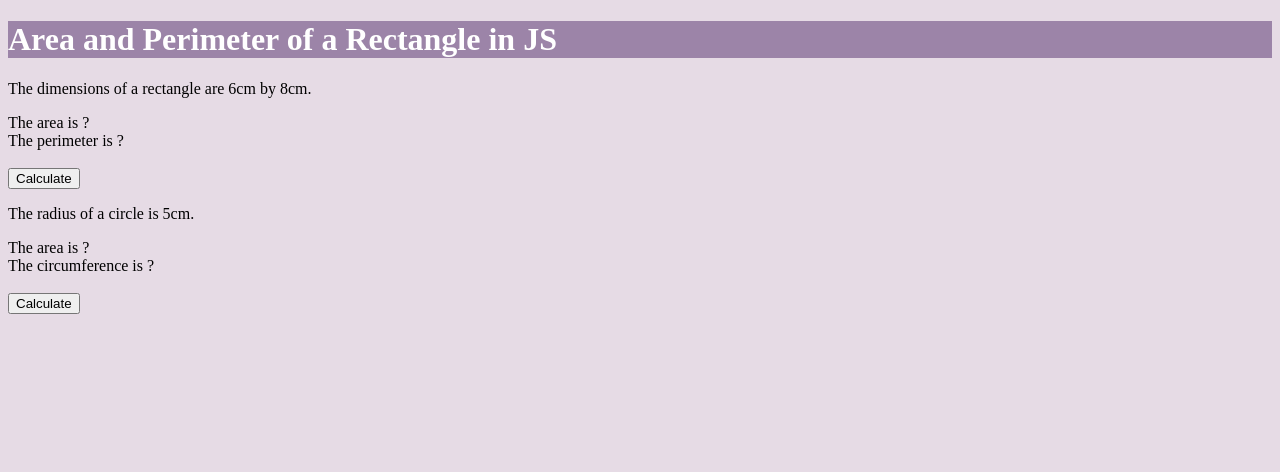
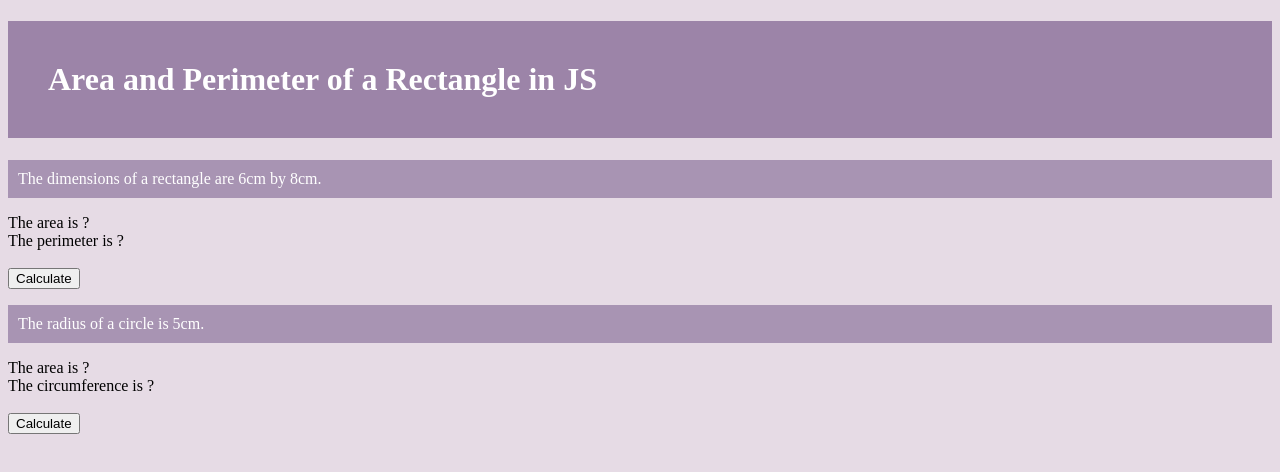
Before and after one commit to ICS20-Programming-ShylaO/Unit2-02-HTML-AreaPerRectangle, a plain HTML site: page index.html in a window 1280 px wide. Drawn offline with Linux system fonts and the light colour scheme.

Commit message:
updated index and style

```diff
--- a/css/style.css
+++ b/css/style.css
@@ -11,5 +11,12 @@ body {
 h1 {
   background-color: #9C84A8;
   color: white;
+  font-weight: bold;
+  padding: 40px;
+}
 
+p {
+  background-color: #A894B3;
+  color: white;
+  padding: 10px;
 }
```
Also changed, not shown: index.html (+1 -0 lines).
